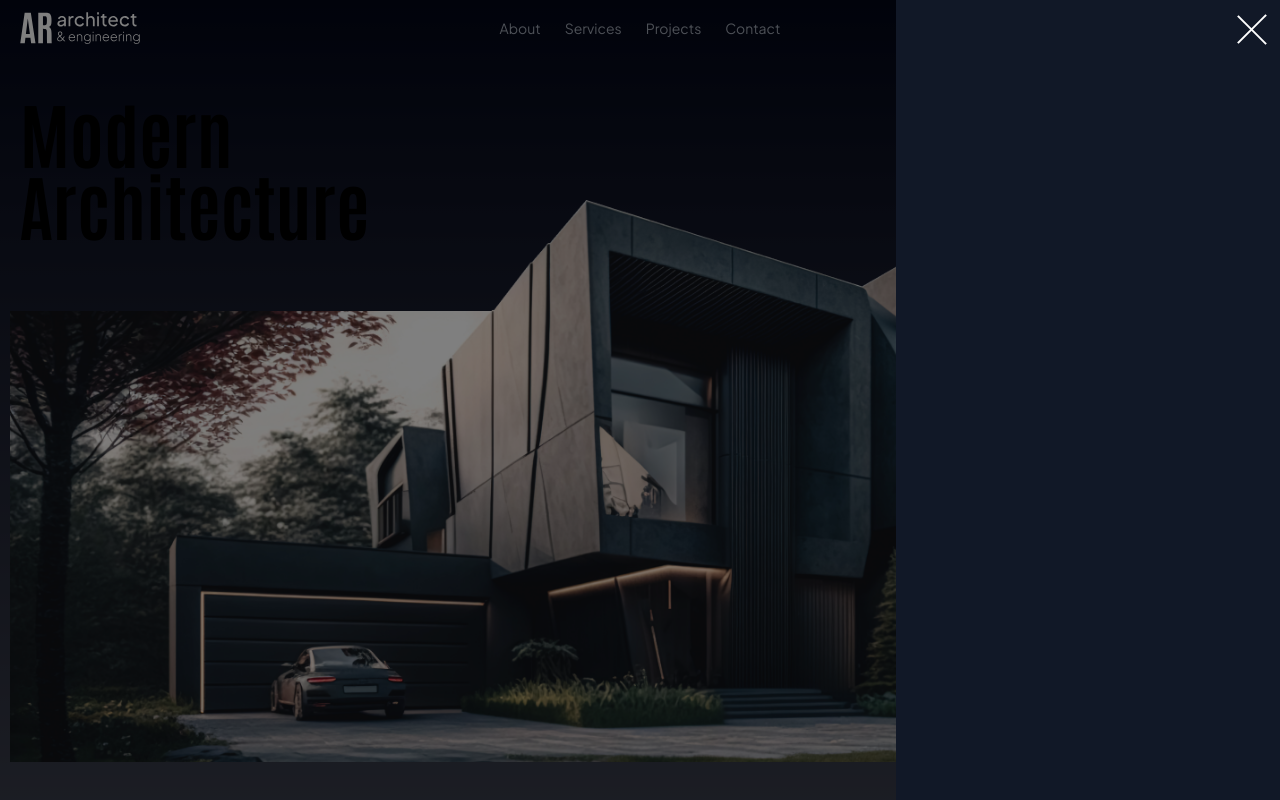
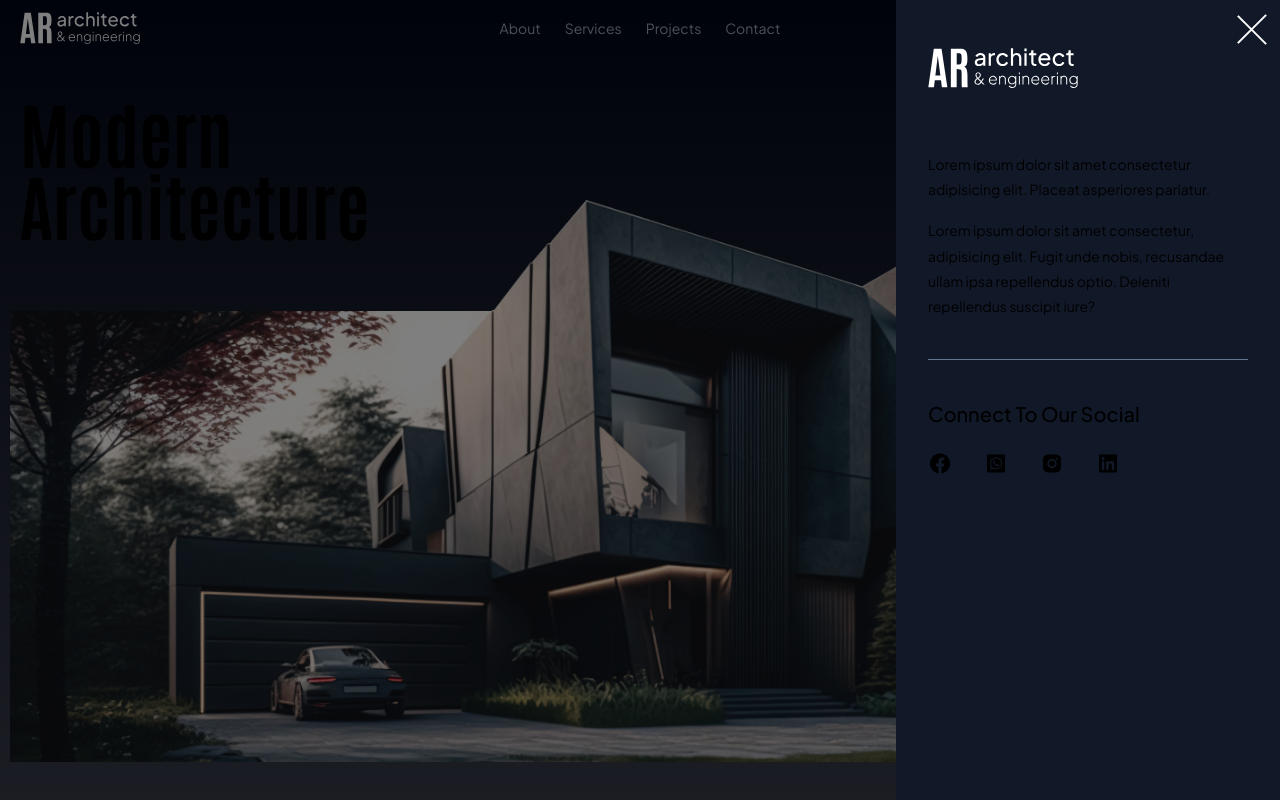
Before and after one commit to shaz1d/ar-architect-and-engineering, a Next.js app: page / in a window 1280 px wide. Both pictures are taken after a click on the button 1240 px from the left and 28 px from the top of the page. Shown: the top 800 px of the page. Built offline with nearby package versions, Linux system fonts and the light colour scheme; no server answers; the database is empty.

Commit message:
feat: sidebar content added

```diff
--- a/src/components/Navbar.tsx
+++ b/src/components/Navbar.tsx
@@ -99,7 +99,7 @@ const Navbar = () => {
       >
         <div
           className={cn(
-            "fixed flex top-0 right-0 min-h-screen w-full max-w-80 md:max-w-sm transition duration-500 ease-in-out  bg-gray-900",
+            "fixed  top-0 right-0 min-h-screen  w-full max-w-80 md:max-w-sm py-12 px-8 transition duration-500 ease-in-out  bg-gray-900",
             menuOpen ? "translate-x-0 delay-300" : "translate-x-full delay-0"
           )}
         >
@@ -120,6 +120,87 @@ const Navbar = () => {
               )}
             ></span>
           </button>
+
+          <Link href={"/"}>
+            <Image
+              src={"/logo/ar-architect-and-engineering.svg"}
+              height={100}
+              width={150}
+              alt="AR-architet-and-engineering logo"
+            />
+          </Link>
+          <div className="hidden md:block border-b border-slate-500 pb-10 mb-10">
+            <p className="mt-16 leading-[180%] mb-4">
+              Lorem ipsum dolor sit amet consectetur adipisicing elit. Placeat
+              asperiores pariatur.
+            </p>
+            <p className="leading-[180%]">
+              Lorem ipsum dolor sit amet consectetur, adipisicing elit. Fugit
+              unde nobis, recusandae ullam ipsa repellendus optio. Deleniti
+              repellendus suscipit iure?
+            </p>
+          </div>
+
+          <ul className="text-xl flex flex-col md:hidden gap-8 mt-20">
+            <li>
+              <Link
+                className={cn(
+                  pathname === "/about" ? "text-white" : "text-gray-400"
+                )}
+                href={"/about"}
+              >
+                About
+              </Link>
+            </li>
+            <li>
+              <Link
+                className={cn(
+                  pathname === "/services" ? "text-white" : "text-gray-400"
+                )}
+                href={"/services"}
+              >
+                Services
+              </Link>
+            </li>
+            <li>
+              <Link
+                className={cn(
+                  pathname === "/projects" ? "text-white" : "text-gray-400"
+                )}
+                href={"/projects"}
+              >
+                Projects
+              </Link>
+            </li>
+            <li>
+              <Link
+                className={cn(
+                  pathname === "/contact" ? "text-white" : "text-gray-400"
+                )}
+                href={"/contact"}
+              >
+                Contact
+              </Link>
+            </li>
+          </ul>
+
+          <p className="font-medium text-xl capitalize">
+            Connect to our social
+          </p>
+          <div className="flex gap-8 flex-wrap text-2xl mt-5">
+            <a href="https://facebook.com">
+              <i className="bx bxl-facebook-circle"></i>
+            </a>
+            <a href="https://facebook.com">
+              <i className="bx bxl-whatsapp-square"></i>
+            </a>
+            <a href="https://facebook.com">
+              <i className="bx bxl-instagram-alt"></i>
+            </a>
+            <a href="https://facebook.com">
+              <i className="bx bxl-linkedin-square"></i>
+            </a>
+          </div>
         </div>
       </div>
     </header>
```
